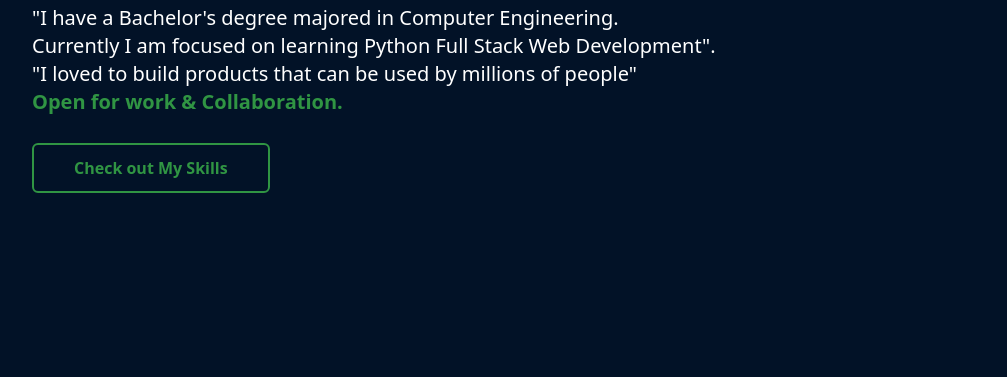
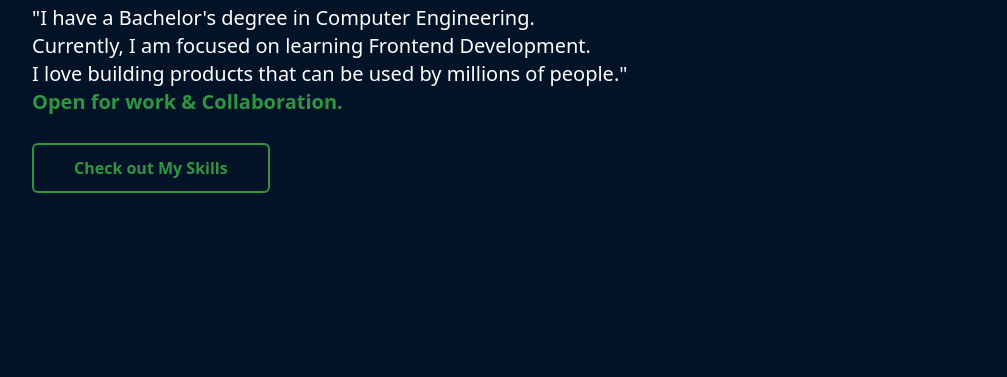
Before and after one commit to arpitgupta6/Day-2-Task, a plain HTML site: page project 1/project 1/index.html in a window 1280 px wide. Shown: the part 292-669 px from the top of the page, without its empty margins (128-1135 px from the left). Drawn offline with nearby package versions, Linux system fonts and the light colour scheme.

Commit message:
Update index.html

```diff
--- a/project 1/project 1/index.html
+++ b/project 1/project 1/index.html
@@ -36,8 +36,7 @@
                 <p class="text-2xl font-semibold text-color ">Hi, My Name is </p>
                 <h2 style="font-family: Roboto, sans-serif" class="font-bold text-5xl text-white">Arpit Gupta</h2>
                 <h2 class="text-3xl font-semibold text-color">Software Developer</h2>
-                <p class="mt-2 text-xl text-white">"I have a Bachelor's degree majored in Computer Engineering.<br> Currently I am focused on learning Python Full Stack Web Development".<br>
-                    "I loved to build products that can be used by millions of people"
+                <p class="mt-2 text-xl text-white">"I have a Bachelor's degree in Computer Engineering.<br> Currently, I am focused on learning Frontend Development.<br> I love building products that can be used by millions of people."
                     <br>
                     <span class="font-bold text-green-500 text-xl text-color">Open for work & Collaboration.</span>
                 </p>
```
